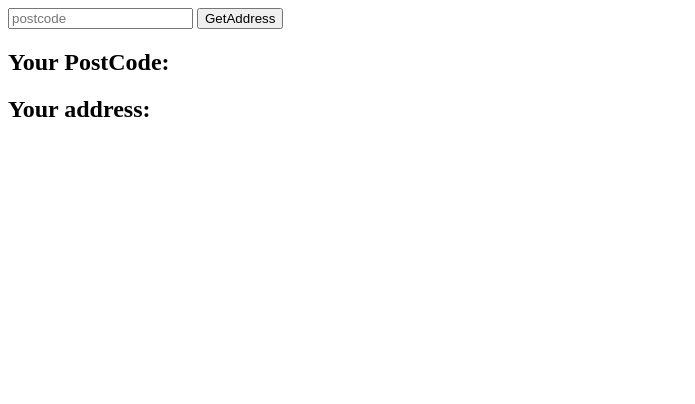
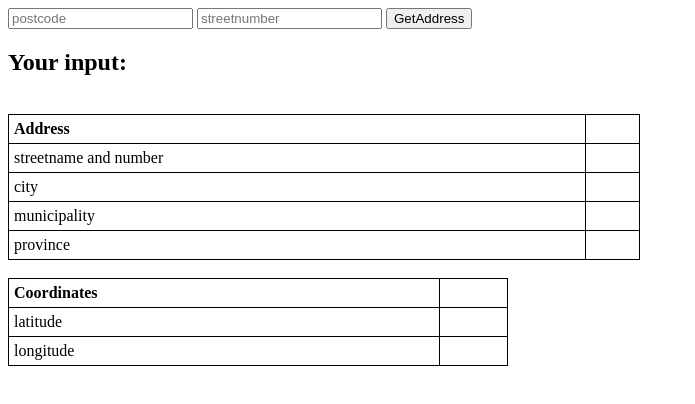
Before and after one commit to advanbergen/AddressLookup, a plain HTML site: page AddressLookupSPA/index.html in a window 1280 px wide. Shown: the whole page, without its empty margins (0-695 px from the left). Drawn offline with nearby package versions, Linux system fonts and the light colour scheme.

Commit message:
working lookup and simple presentation

```diff
--- a/AddressLookupSPA/index.html
+++ b/AddressLookupSPA/index.html
@@ -6,13 +6,62 @@
     <!--<link href="css/bootstrap.css" rel="stylesheet" />
     <link href="css/styles.css" rel="stylesheet" />-->
     <link href="Content/ui-bootstrap-csp.css" rel="stylesheet" />
+    <style>
+        table, th, td {
+            border: 1px solid black;
+            border-collapse: collapse;
+        }
+
+        th, td {
+            padding: 5px;
+            text-align: left;
+        }
+    </style>
 </head>
 <body>
     <div ng-controller="addressController as vm">
         <input type="text" ng-model="postcode" class="input-lg" placeholder="postcode" />
+        <input type="text" ng-model="streetnumber" class="input-lg" placeholder="streetnumber" />
         <button class="btn btn-success" ng-click="vm.getAddress()">GetAddress</button>
-    <h2>Your PostCode: {{postcode}}</h2>
-    <h2>Your address:  {{vm.address}}</h2>
+        <h2>Your input: {{postcode}}{{streetnumber}} </h2>
+        <br />
+        <table style="width:50%">
+            <tr>
+                <th>Address</th>
+                <th>&nbsp;</th>
+            </tr>
+            <tr>
+                <td>streetname and number</td>
+                <td>{{vm.address.details[0].street}} {{streetnumber}}</td>
+            </tr>
+            <tr>
+                <td>city</td>
+                <td>{{vm.address.details[0].city}}</td>
+            </tr>
+            <tr>
+                <td>municipality</td>
+                <td>{{vm.address.details[0].municipality}}</td>
+            </tr>
+            <tr>
+                <td>province</td>
+                <td>{{vm.address.details[0].province}}</td>
+            </tr>
+        </table>
+        <br />
+        <table style="width:500px">
+            <tr>
+                <th>Coordinates</th>
+                <th>&nbsp;</th>
+            </tr>
+            <tr>
+                <td>latitude</td>
+                <td>{{vm.address.details[0].lat}}</td>
+            </tr>
+            <tr>
+                <td>longitude</td>
+                <td>{{vm.address.details[0].lon}}</td>
+            </tr>
+        </table>
     </div>
 
     <!-- Scripts below here -->
--- a/AddressLookupSPA/src/addressFactory.js
+++ b/AddressLookupSPA/src/addressFactory.js
@@ -21,9 +21,11 @@
 
 addressFactory.$inject = ['$http', 'GLOBALS'];//, postcode, streetnumber];
 
-function addressFactory($http, GLOBALS, postcode, streetnumber) {
+function addressFactory($http, GLOBALS) { //, postcode, streetnumber) {
   var factory = {};
   factory.getAddress = function () {
+      var postcode = '4851AH';
+      var streetnumber = '16';
     var combinedUrl = GLOBALS.addressUrl+'?postcode=' + postcode + '&streetnumber=' + streetnumber + '&ref=domeinnaam.nl&type=json';
     return $http({
       method: 'GET',
--- a/AddressLookupSPA/src/ngApp.js
+++ b/AddressLookupSPA/src/ngApp.js
@@ -4,5 +4,5 @@ angular
   .controller('addressController', addressController)
   .factory('addressFactory', addressFactory)
   .constant('GLOBALS', {
-    addressUrl: 'http://api.postcodedata.nl/v1/postcode/?postcode=4851AH&streetnumber=16&ref=domeinnaam.nl&type=json'
+    addressUrl: 'http://api.postcodedata.nl/v1/postcode/'
 });
```
Lines whose indentation alone changed are shown as unchanged.
